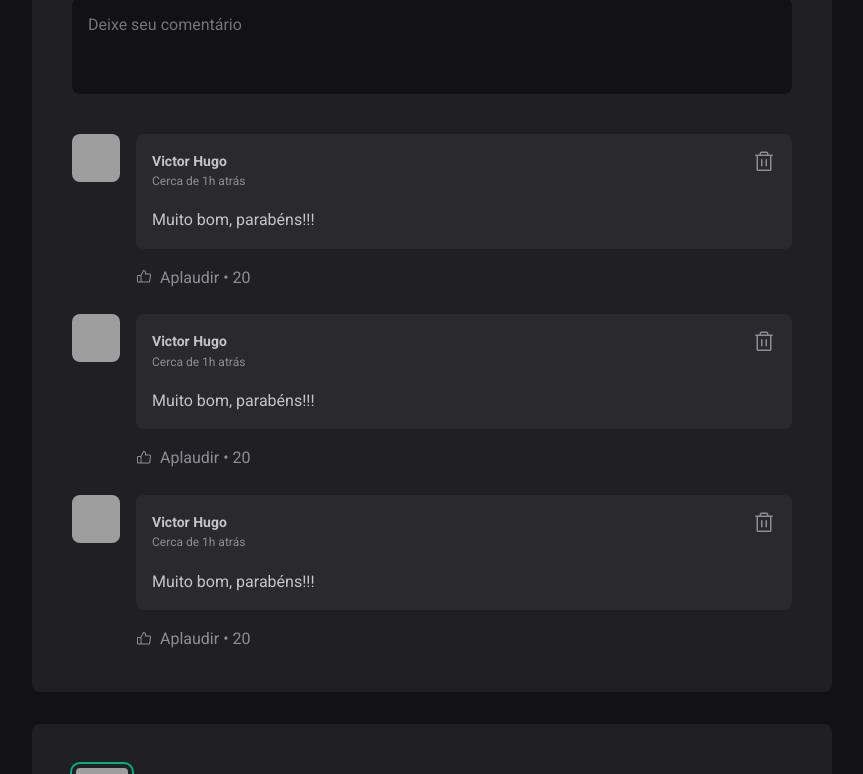
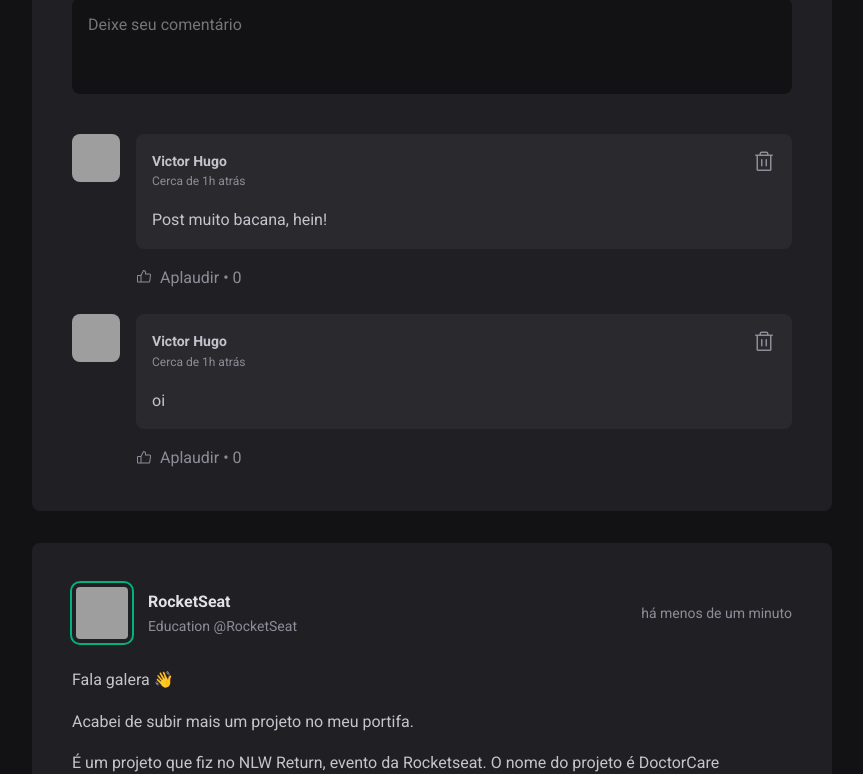
Before and after one commit to viitones/ignite_feed, a React (Vite) app: page / in a window 1280 px wide. Shown: the part 480-1254 px from the top of the page, without its empty margins (352-1215 px from the left). Built offline with nearby package versions, Linux system fonts and the light colour scheme; grey boxes are pictures that could not be loaded.

Commit message:
add / remove / like functions

```diff
--- a/src/components/Post/Comment/index.jsx
+++ b/src/components/Post/Comment/index.jsx
@@ -1,8 +1,24 @@
+import { useState } from "react"
+
 import { ThumbsUp, Trash } from "@phosphor-icons/react"
-import styles from "./styles.module.css"
+
 import { Avatar } from "../../Avatar"
 
-export function Comment() {
+import styles from "./styles.module.css"
+
+
+export function Comment({ content, onDeleteComment }) {
+  const [likeCount, setLikeCount] = useState(0)
+
+  function handleDeleteComment() {
+    onDeleteComment(content)
+  }
+
+  function handleLikeComment() {
+    setLikeCount((state) => {
+      return state + 1
+    })
+  }
 
 return (
   <section className={styles.comment}>
@@ -17,18 +33,18 @@ return (
             <time title="16 de julho ás 13:40" dateTime="2024-07-16">Cerca de 1h atrás</time>
           </div>
 
-            <button title="deletar">
+            <button onClick={handleDeleteComment} title="deletar">
               <Trash size={24} />
             </button>
         </header>
 
-        <p>Muito bom, parabéns!!!</p>
+        <p>{content}</p>
       </div>
 
       <footer>
-        <button>
+        <button onClick={handleLikeComment}>
           <ThumbsUp />
-          Aplaudir <span>20</span>
+          Aplaudir <span>{likeCount}</span>
         </button>
       </footer>
     </div>
--- a/src/components/Post/index.jsx
+++ b/src/components/Post/index.jsx
@@ -1,12 +1,22 @@
 import { format, formatDistanceToNow } from "date-fns"
 import ptBR from "date-fns/locale/pt-BR"
+
+import { useState } from "react"
 
 import { Comment } from "./Comment"
 import { Avatar } from "../Avatar"
 
 import styles from "./styles.module.css"
 
+
+
+
 export function Post({ author, publishedAt, content }) {
+  const [comments, setComments] = useState([
+    "Post muito bacana, hein!", "oi"
+  ])
+
+  const [newCommentText, setNewCommentText] = useState("")
 
   const publishedDateFormatted = format(publishedAt, "d 'de' LLLL 'às' HH:mm'h'", {
     locale: ptBR
@@ -16,6 +26,35 @@ export function Post({ author, publishedAt, content }) {
     locale: ptBR,
     addSuffix: true
   })
+
+
+  function handleCreateNewComment() {
+    event.preventDefault()
+
+    setComments([newCommentText, ...comments])
+
+    setNewCommentText(" ")
+  }
+
+  function handleNewCommentChange() {
+    event.target.setCustomValidity("")
+    setNewCommentText(event.target.value)
+  }
+
+  function deleteComment(commentToDelete) {
+    const commentsWithoutDeleteOne = comments.filter(comment => {
+      return comment !== commentToDelete
+    })
+
+    setComments(commentsWithoutDeleteOne);
+  }
+
+  function handleNewCommentInvalid() {
+    event.target.setCustomValidity("Este campo é obrigatório")
+  }
+
+  const isNewCommentInputEmpty = newCommentText.length === 0
+
 
   return (
   <article className={styles.post}>
@@ -35,27 +74,44 @@ export function Post({ author, publishedAt, content }) {
     <div>
       {content.map(line => {
         if(line.type === "paragraph") {
-          return <p>{line.content}</p>;
+          return <p key={line.content}>{line.content}</p>;
         } else if(line.type === "link") {
-          return <p><a href="#">{line.content}</a></p>
+          return <p key={line.content}><a href="#">{line.content}</a></p>
         }
       })}
     </div>
 
-    <form>
+    <form onSubmit={handleCreateNewComment}>
       <strong>Deixe seu feedback</strong>
 
-      <textarea placeholder="Deixe seu comentário"/>
+      <textarea
+        name="comment"
+        placeholder="Deixe seu comentário"
+        value={newCommentText}
+        onChange={handleNewCommentChange}
+        onInvalid={handleNewCommentInvalid}
+        required
+      />
 
       <footer>
-        <button type="submit">Publicar</button>
+        <button
+          disabled={isNewCommentInputEmpty}
+          type="submit">
+          Publicar
+        </button>
       </footer>
     </form>
 
     <div>
-      <Comment />
-      <Comment />
-      <Comment />
+      {comments.map(comment => {
+        return (
+          <Comment
+            key={comment}
+            content={comment}
+            onDeleteComment={deleteComment}
+          />
+        )
+      })}
     </div>
   </article>
 )
--- a/src/components/Post/styles.module.css
+++ b/src/components/Post/styles.module.css
@@ -99,8 +99,13 @@
 
         transition: backgroud-color 0.1s;
 
-        &:hover {
+        &:not(:disabled):hover {
           background-color: var(--green-light);
+        }
+
+        &:disabled {
+          opacity: .7;
+          cursor: not-allowed;
         }
       }
     }
```
Also changed, not shown: src/App.jsx (indentation only).
